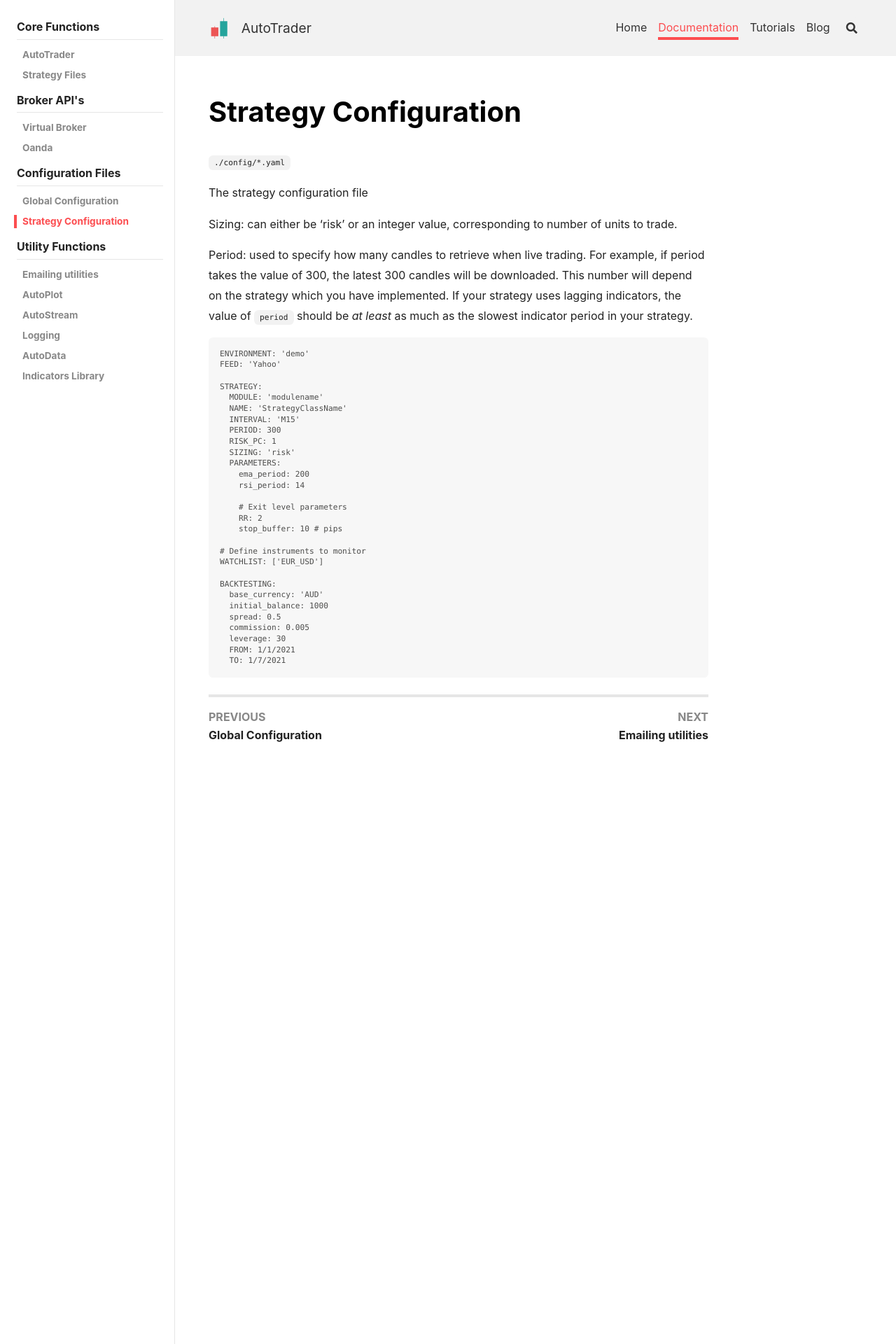
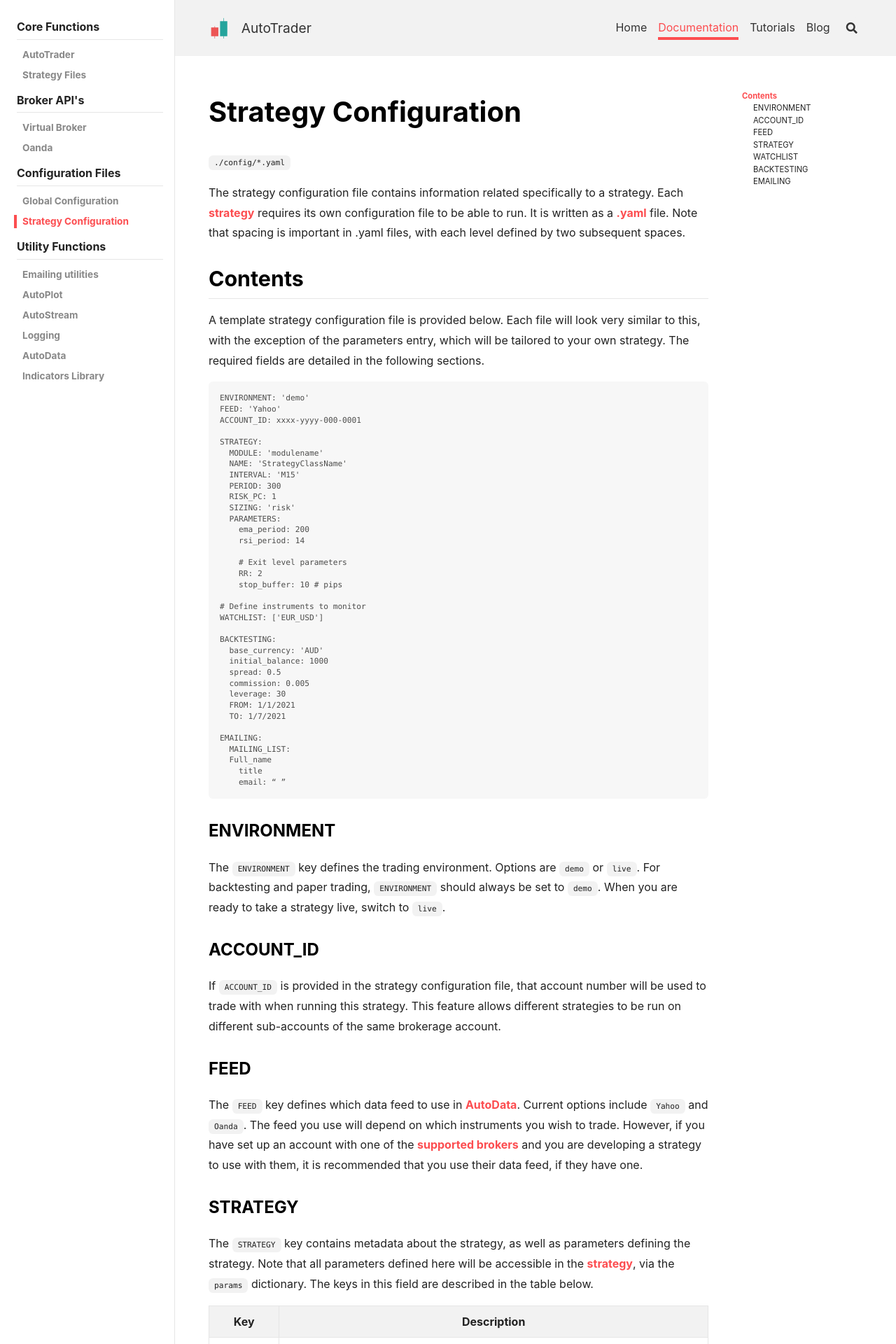
Before and after one commit to kieran-mackle/AutoTrader, a Jekyll site: the page built from content/_documentation/3.2-strategy-config.md, in a window 1280 px wide. Shown: the top 1920 px of the page at 70% size. Built offline with Jekyll 4.4.1, drawn with Linux system fonts in a browser that asks for light colours; nearby versions of some CDN libraries; comment, search, counter and statistics services are not loaded; some of the changed text lies outside the part shown.

Commit message:
Updated configuration docs

````diff
--- a/content/_documentation/3.2-strategy-config.md
+++ b/content/_documentation/3.2-strategy-config.md
@@ -6,20 +6,18 @@
 
 `./config/*.yaml`
 
-The strategy configuration file
+The strategy configuration file contains information related specifically to a strategy. Each [strategy](strategies) requires
+its own configuration file to be able to run. It is written as a [.yaml](https://www.redhat.com/en/topics/automation/what-is-yaml)
+file. Note that spacing is important in .yaml files, with each level defined by two subsequent spaces.
 
-
-
-Sizing: can either be 'risk' or an integer value, corresponding to number of units to trade.
-
-
-Period: used to specify how many candles to retrieve when live trading. For example, if period takes the value of 300, the
-latest 300 candles will be downloaded. This number will depend on the strategy which you have implemented. If your strategy
-uses lagging indicators, the value of `period` should be *at least* as much as the slowest indicator period in your strategy.
+## Contents
+A template strategy configuration file is provided below. Each file will look very similar to this, with the exception of the
+parameters entry, which will be tailored to your own strategy. The required fields are detailed in the following sections.
 
 ```
 ENVIRONMENT: 'demo'
 FEED: 'Yahoo'
+ACCOUNT_ID: xxxx-yyyy-000-0001
 
 STRATEGY:
   MODULE: 'modulename'
@@ -47,4 +45,79 @@
   leverage: 30
   FROM: 1/1/2021
   TO: 1/7/2021
+
+EMAILING:
+  MAILING_LIST:
+  Full_name
+    title
+    email: “ ”
 ```
+
+
+### ENVIRONMENT
+The `ENVIRONMENT` key defines the trading environment. Options are `demo` or `live`. For backtesting and paper trading,
+`ENVIRONMENT` should always be set to `demo`. When you are ready to take a strategy live, switch to `live`.
+
+### ACCOUNT_ID
+If `ACCOUNT_ID` is provided in the strategy configuration file, that account number will be used to trade with when running this strategy.
+This feature allows different strategies to be run on different sub-accounts of the same brokerage account.
+
+### FEED
+The `FEED` key defines which data feed to use in [AutoData](autodata). Current options include `Yahoo` and `Oanda`. The feed
+you use will depend on which instruments you wish to trade. However, if you have set up an account with one of the
+[supported brokers](/AutoTrader/supported-api) and you are developing a strategy to use with them, it is recommended that you
+use their data feed, if they have one.
+
+### STRATEGY
+The `STRATEGY` key contains metadata about the strategy, as well as parameters defining the strategy. Note that all parameters
+defined here will be accessible in the [strategy](strategies), via the `params` dictionary. The keys in this field are described
+in the table below.
+
+| Key | Description |
+|:---:|-------------|
+|`MODULE`| A string containing the prefix name of the strategy module, without the *.py* suffix. |
+|`NAME`| A string containing the class name within the strategy module. |
+|`INTERVAL`| The granularity of the strategy, in the [format required](autodata) by the `FEED` (eg. 'M15')|
+|`PERIOD`| The number of candles to fetch when live trading (eg. a value of 300 will fetch the latest 300 candles). |
+|`SIZING`| The method to use when calculating position size. |
+|`RISK_PC`| The percentage of the account balance to risk when determining position risk-based size.|
+|`PARAMETERS`| A dictionary containing strategy parameters (see below).|
+
+
+Some things to note:
+- `SIZING` can be either `'risk'` or an integer value, corresponding to the number of units to trade.
+- `PERIOD` is used to specify how many candles to retrieve when live trading. For example, if period takes the value of 300, the
+latest 300 candles will be downloaded. This number will depend on the strategy which you have implemented. If your strategy
+uses lagging indicators, the value of `PERIOD` should be *at least* as much as the slowest indicator period in your strategy.
+
+
+#### PARAMETERS
+The parameters sub-dictionary of the `STRATEGY` key contains any information you would like to be able to access from your
+[strategy](strategies) module. Typically, this will include indicator configuration parameters, such as periods, and exit parameters,
+such as a risk-to-reward ratio.
+
+
+
+### WATCHLIST
+The `WATCHLIST` key should be provided with a list of strings containing the instruments you would like to trade with the strategy.
+
+
+### BACKTESTING
+The `BACKTESTING` key defines the settings for backtesting. The required keys are shown in the table below
+
+| key | Description |
+|:-----:| ----------- |
+|`base_currency` | The home currency of the account. |
+| `initial_balance` | The starting balance in the account. |
+|`spread`| The bid/ask price spread. |
+|`commission`| The commission per trade, specified as a percentage value (eg 1 = 1%). |
+|`leverage`| The account leverage (a value of 30 means 30:1 leverage). |
+|`FROM`| The start date of the backtest, specified in DD/MM/YYYY format. |
+|`TO`| The end date of the backtest, specified in DD/MM/YYYY format. |
+
+
+### EMAILING
+The `EMAILING` key takes the same form as that shown in the [global configuration](configuration-global) file. Including it here is
+entirely optional. However, if a mailing list is provided in the strategy configuration file, that mailing list will take precedence
+over the default mailing list provided in the global configuration file. This means that different mailing lists can be applied to
+different strategies. The same is true for the host email account.
````
Also changed, not shown: content/_documentation/2.0-brokers-index.md (+3 -0 lines), content/_documentation/2.3-coming-soon.md (deleted, +0 -14 lines), content/_documentation/3.0-configuration.md (+9 -8 lines), content/_documentation/3.1-global-config.md (+20 -11 lines).
